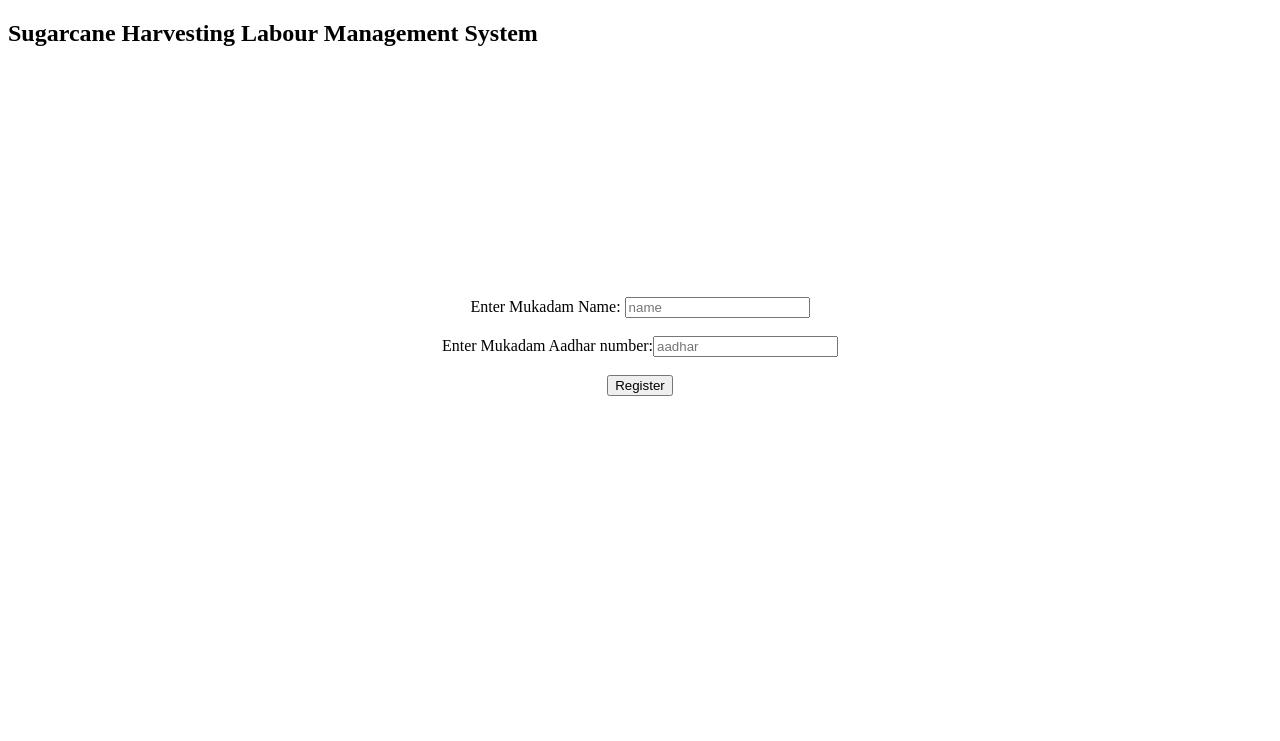
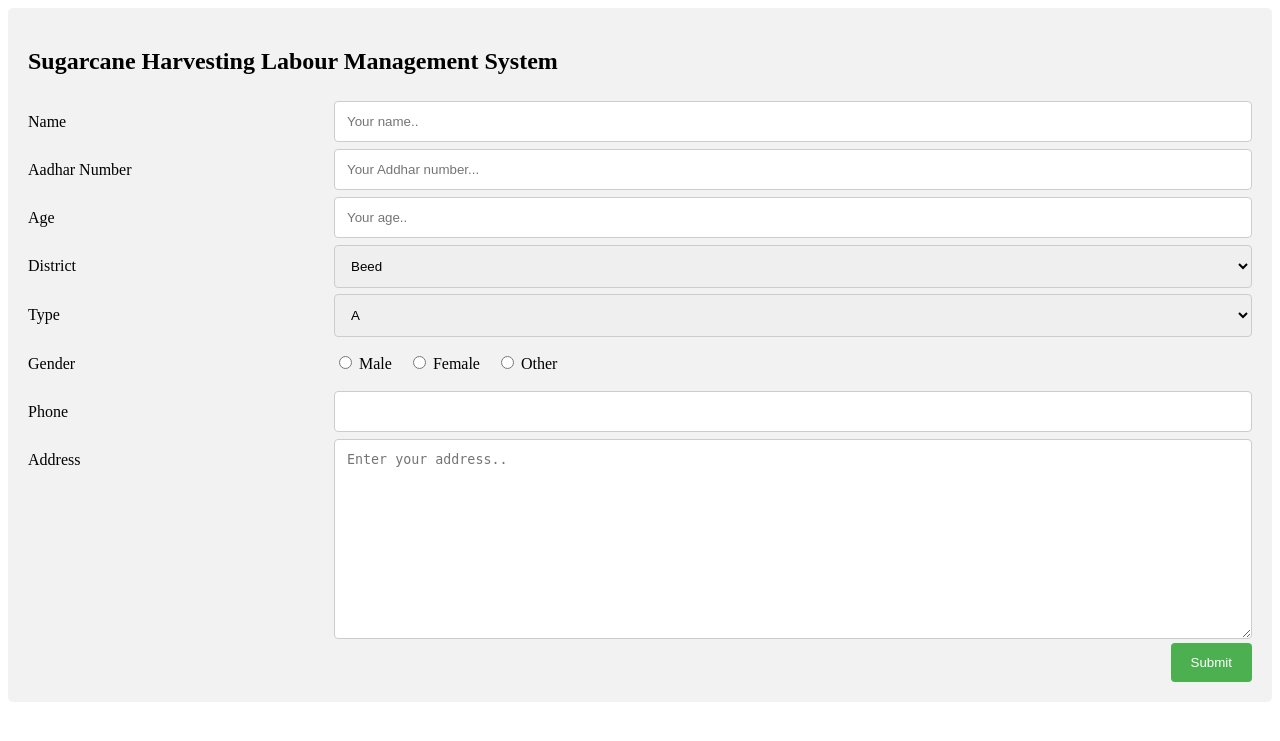
Before and after one commit to abhimonk98/EDI-Sem-8-Demo, a Flask app: page /register-mukadam in a window 1280 px wide. Shown: the top 741 px of the page. Run offline with Flask 2, Linux system fonts and the light colour scheme.

Commit message:
Styled register mukadam

```diff
--- a/templates/register-mukadam.html
+++ b/templates/register-mukadam.html
@@ -8,18 +8,164 @@
         <meta name="description" content="">
         <meta name="viewport" content="width=device-width, initial-scale=1">
         <link rel="stylesheet" href="">
+        <style>
+            * {
+              box-sizing: border-box;
+            }
+
+            input[type=text], select, textarea {
+              width: 100%;
+              padding: 12px;
+              border: 1px solid #ccc;
+              border-radius: 4px;
+              resize: vertical;
+            }
+
+            label {
+              padding: 12px 12px 12px 0;
+              display: inline-block;
+            }
+
+            input[type=submit] {
+              background-color: #4CAF50;
+              color: white;
+              padding: 12px 20px;
+              border: none;
+              border-radius: 4px;
+              cursor: pointer;
+              float: right;
+            }
+
+            input[type=submit]:hover {
+              background-color: #45a049;
+            }
+
+            .container {
+              border-radius: 5px;
+              background-color: #f2f2f2;
+              padding: 20px;
+            }
+
+            .col-25 {
+              float: left;
+              width: 25%;
+              margin-top: 6px;
+            }
+
+            .col-75 {
+              float: left;
+              width: 75%;
+              margin-top: 6px;
+            }
+
+            /* Clear floats after the columns */
+            .row:after {
+              content: "";
+              display: table;
+              clear: both;
+            }
+
+            /* Responsive layout - when the screen is less than 600px wide, make the two columns stack on top of each other instead of next to each other */
+            @media screen and (max-width: 600px) {
+              .col-25, .col-75, input[type=submit] {
+                width: 100%;
+                margin-top: 0;
+              }
+            }
+            </style>
     </head>
     <body>
-        <h2>Sugarcane Harvesting Labour Management System</h2>
-        <form method="POST">
-            <div style="text-align: center; margin-top: 250px;">
-                Enter Mukadam Name: <input placeholder="name" required id="name" name="name"><br><br>
-                Enter Mukadam Aadhar number:<input placeholder="aadhar" required id="aadhar" name="aadhar"><br><br>
-                <button type="submit" >Register</button>
-            </div>
-        </form>
 
 
-        <!-- <script src="" async defer></script> -->
+        <div class="container">
+            <div class="row"><h2>Sugarcane Harvesting Labour Management System</h2></div>
+            <form method="POST">
+
+                <div class="row">
+                    <div class="col-25">
+                      <label for="name">Name</label>
+                    </div>
+                    <div class="col-75">
+                      <input type="text" id="name" name="name" placeholder="Your name..">
+                    </div>
+                </div>
+                <div class="row">
+                    <div class="col-25">
+                      <label for="aadhar">Aadhar Number</label>
+                    </div>
+                    <div class="col-75">
+                      <input type="text" id="aadhar" name="aadhar" placeholder="Your Addhar number...">
+                    </div>
+                </div>
+                <div class="row">
+                    <div class="col-25">
+                      <label for="age">Age</label>
+                    </div>
+                    <div class="col-75">
+                      <input type="text" id="age" name="age" placeholder="Your age..">
+                    </div>
+                </div>
+
+                <div class="row">
+                    <div class="col-25">
+                      <label for="district">District</label>
+                    </div>
+                    <div class="col-75">
+                      <select id="district" name="district">
+                        <option value="beed">Beed</option>
+                        <option value="nagpur">Nagpur</option>
+                        <option value="usmanabad">Usmanabad</option>
+                      </select>
+                    </div>
+                </div>
+                <div class="row">
+                    <div class="col-25">
+                      <label for="type">Type</label>
+                    </div>
+                    <div class="col-75">
+                        <select id="type" name="type">
+                        <option value="A">A</option>
+                        <option value="B">B</option>
+                        <option value="C">C</option>
+                      </select>
+                    </div>
+                </div>
+                <div class="row">
+                    <div class="col-25">
+                      <label for="gender">Gender</label>
+                    </div>
+                    <div class="col-75">
+                        <input type="radio" id="male" name="gender" value="male">
+                        <label for="male">Male</label>
+                        <input type="radio" id="female" name="gender" value="female">
+                        <label for="female">Female</label>
+                        <input type="radio" id="other" name="gender" value="other">
+                        <label for="other">Other</label>
+                    </div>
+                </div>
+                <div class="row">
+                    <div class="col-25">
+                      <label for="phone">Phone</label>
+                    </div>
+                    <div class="col-75">
+                        <input type="text" name="phone" size="10" />
+                    </div>
+                </div>
+                <div class="row">
+                    <div class="col-25">
+                      <label for="address">Address</label>
+                    </div>
+                    <div class="col-75">
+                      <textarea id="address" name="address" placeholder="Enter your address.." style="height:200px"></textarea>
+                    </div>
+                </div>
+
+                <div class="row">
+                    <input type="submit" value="Submit">
+                </div>
+
+        </form>
+        </div>
+         <!-- <script src="" async defer></script> -->
     </body>
 </html>
```
